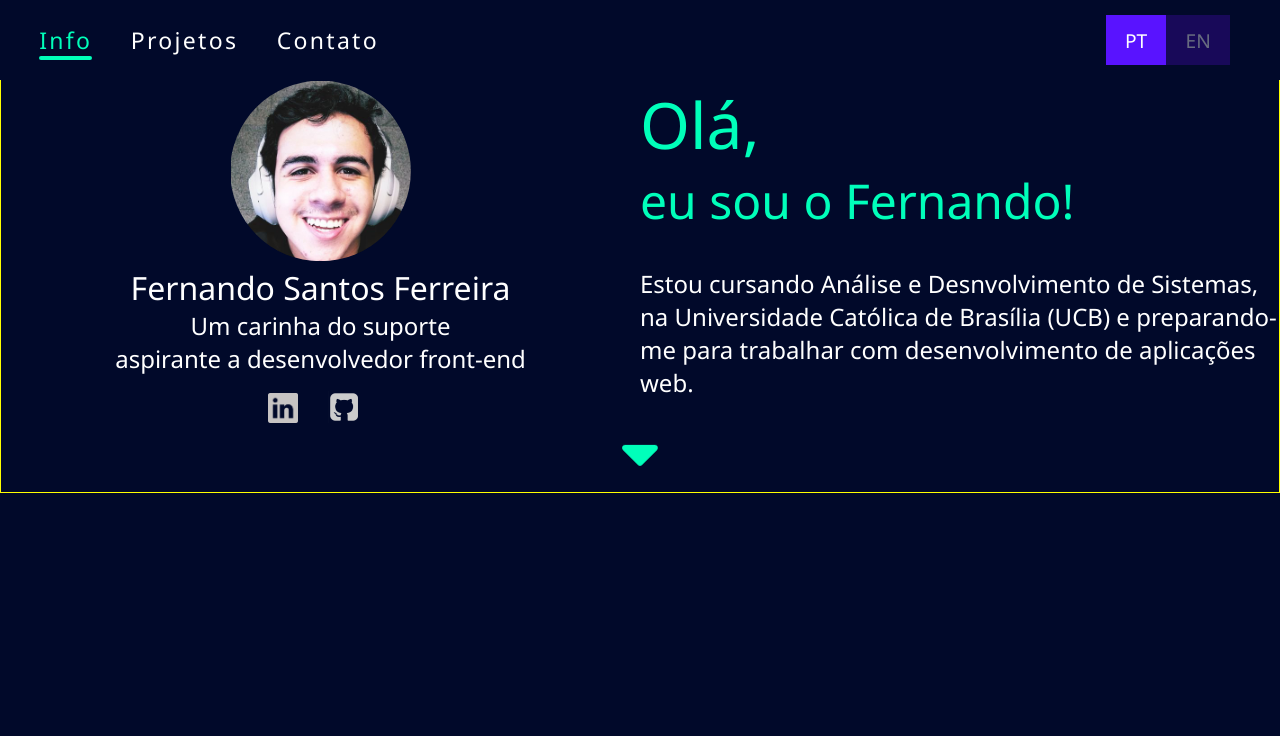
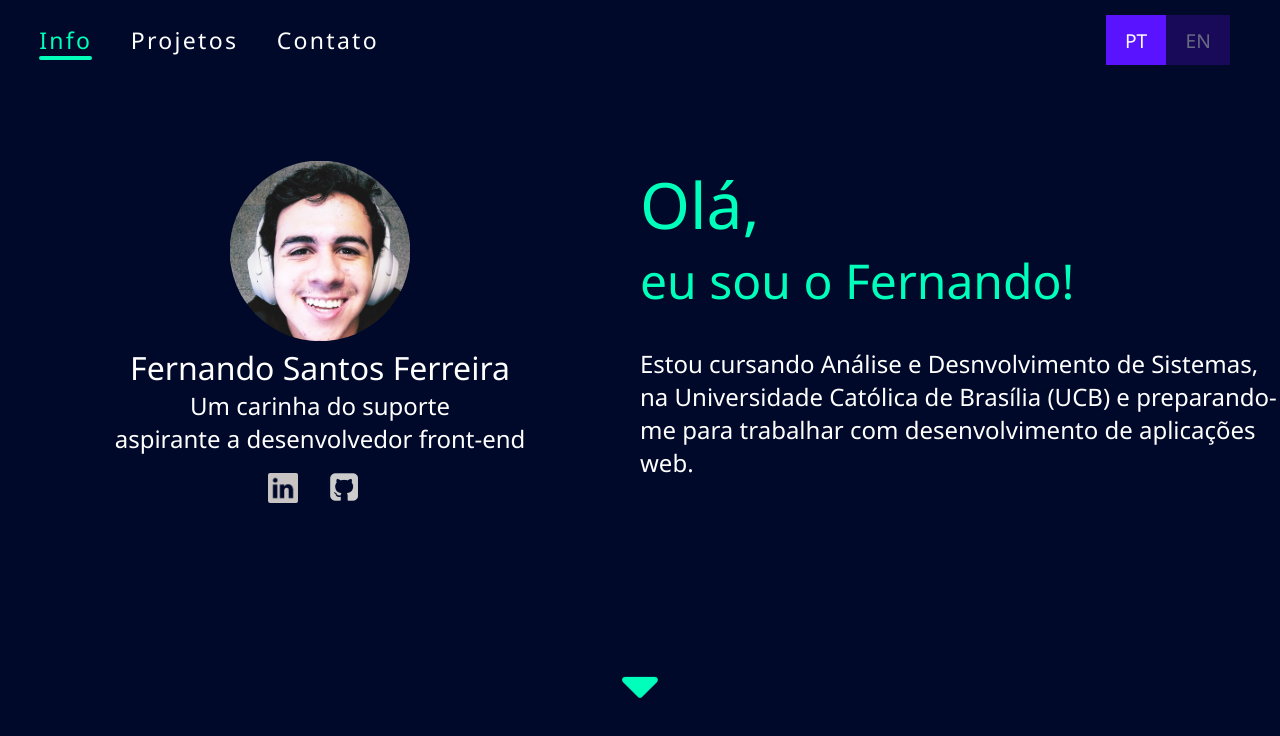
Before and after one commit to ffersants/portfolio, a Vue app: page /#info in a window 1280 px wide. Shown: the top 736 px of the page. Built offline with nearby package versions, Linux system fonts and the light colour scheme.

Commit message:
Index ok.

```diff
--- a/src/App.vue
+++ b/src/App.vue
@@ -1,11 +1,10 @@
 <template>
-	<div class="container">
-		<Header />
-		<div class="content">
-			<Index id="info" />
-			<Projects id="projects" />
-		</div>
-	</div>
+
+	<Header />
+
+	<Index id="info" />
+	<Projects id="projects" />
+
 </template>
 
 <script>
@@ -41,15 +40,7 @@ html,
 	background-color: var(--bg-global);
 	width: 100vw;
 	height: 100vh;
-}
-
-
-.content{
-	border: 1px solid yellow;
-	padding-top: 80px;
-	display: flex;
-	flex-direction:column;
-	justify-content:center;
+	overflow: hidden;
 }
 
 @media (max-width: 768px) {
--- a/src/assets/global.css
+++ b/src/assets/global.css
@@ -3,6 +3,7 @@
   --action-color: #00ffba;
   --dark-blue: #3c0aa1;
   --active-blue: #5913ff;
+  --ice-white: rgba(255, 255, 255, 0.856);
 }
 
 * {
@@ -40,3 +41,9 @@ h1 {
   color: white;
   margin: 0;
 }
+
+.container {
+  width: 100%;
+  height: 100%;
+  padding-top: 85px;
+}
--- a/src/views/Index.vue
+++ b/src/views/Index.vue
@@ -1,5 +1,5 @@
 <template>
-
+    <div class="container index">
         <section data-aos="zoom-in" >
             <div class="left">
                     <transition>
@@ -41,10 +41,11 @@
         </section>
 
         <footer>
-        <div>
+            <i>
                 <font-awesome-icon class="down" rotation="180" size="4x" icon="sort-up" />
+            </i>
+        </footer>
     </div>
-    </footer>
 </template>
 
 <script>
@@ -80,8 +81,12 @@ export default {
 </script>
 
 <style scoped>
-
-
+    .index{
+        display: flex;
+        justify-content: space-around;
+        flex-direction: column;
+        /* justify-content: center; */
+    }
     section {
         display: flex;
     }
@@ -143,10 +148,10 @@ export default {
 
     footer{
         text-align: center;
-
+        /* width: 100%; */
     }
 
-    footer div {
+    footer i {
         display: inline-block;
         animation-name: jumping;
         animation-duration: 4s;
--- a/src/views/Projects.vue
+++ b/src/views/Projects.vue
@@ -1,7 +1,7 @@
 <template>
-    <section>
+    <div >
 
-    </section>
+    </div>
 </template>
 
 <script>
@@ -15,4 +15,14 @@ export default {
         width: 100%;
         /* height: 100%; */
     }
+
+    .projectTitle{
+        font-size: 2.5em;
+        font-weight: bolder;
+        color: var(--ice-white);
+    }
+    .projectTecnologies{
+        font-size: 1em;
+        color: #06A6CF;
+    }
 </style>
```
Lines whose indentation alone changed are shown as unchanged.
